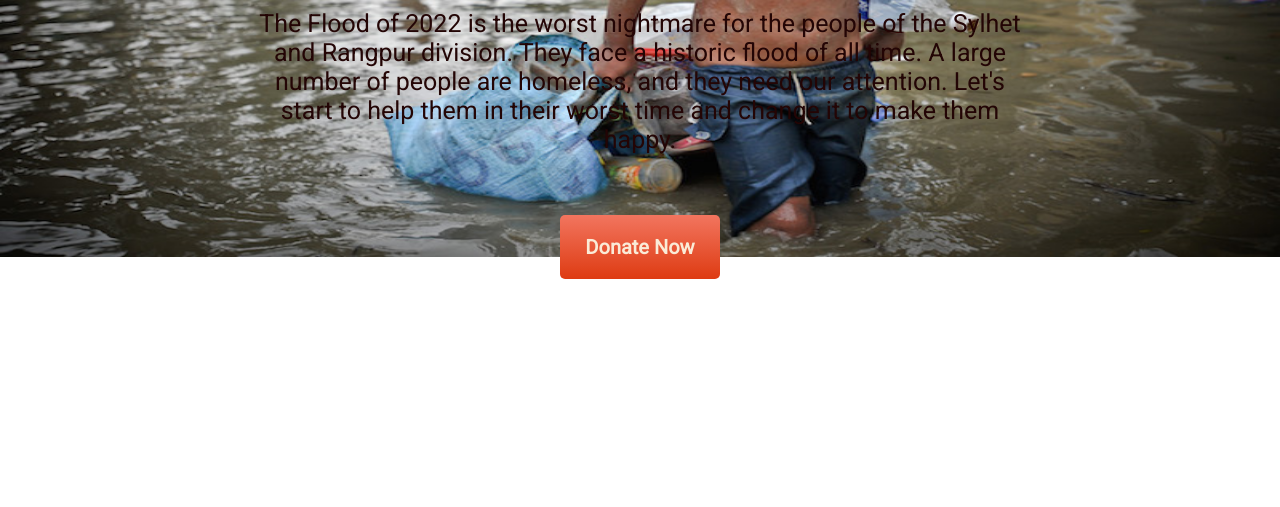
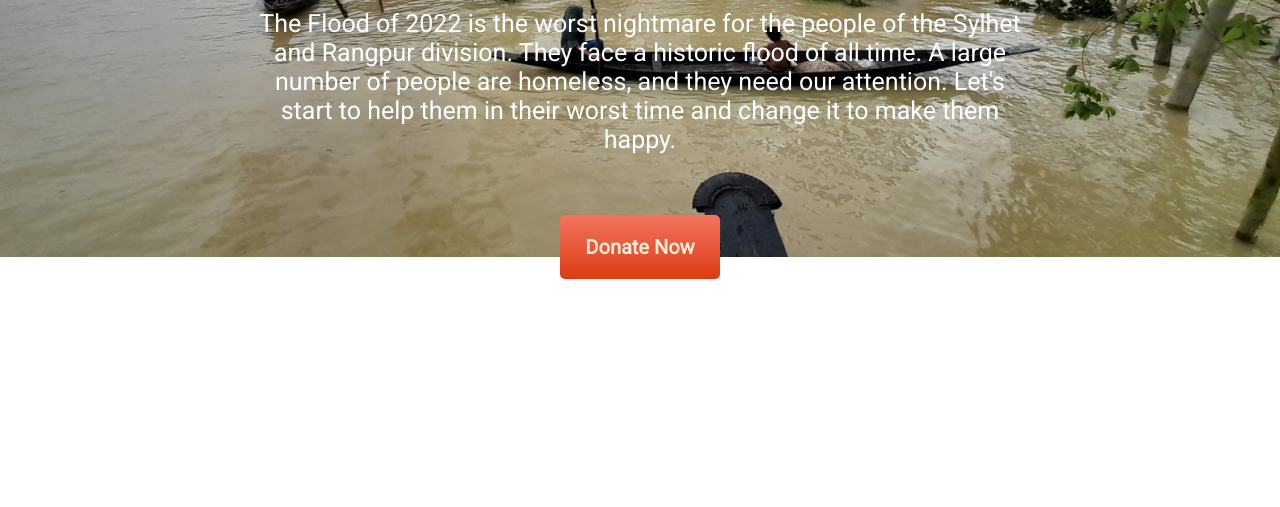
Before and after one commit to armanabid04/My-first-assignment, a plain HTML site: page index.html in a window 1280 px wide. Shown: the part 343-850 px from the top of the page. Drawn offline with Linux system fonts and the light colour scheme.

Commit message:
final push

```diff
--- a/style.css
+++ b/style.css
@@ -8,7 +8,7 @@ body{
 }
 .background
 {
-    background-image: url(donation9.jpg);
+    background-image: url(sylhet_flood.jpg);
     background-size: cover;
     background-size: 100% 100%;
     height: 600px;
@@ -25,7 +25,7 @@ h1{
     padding-left: 20%;
     padding-right: 20%;
     padding-bottom: 30px;
-    color: rgb(35, 5, 5);
+    color: rgb(255, 255, 255);
     font-size: 25px;
     font-weight: 500;
     margin-bottom: 4%;
```
Also changed, not shown: sylhet_flood.jpg (added).
